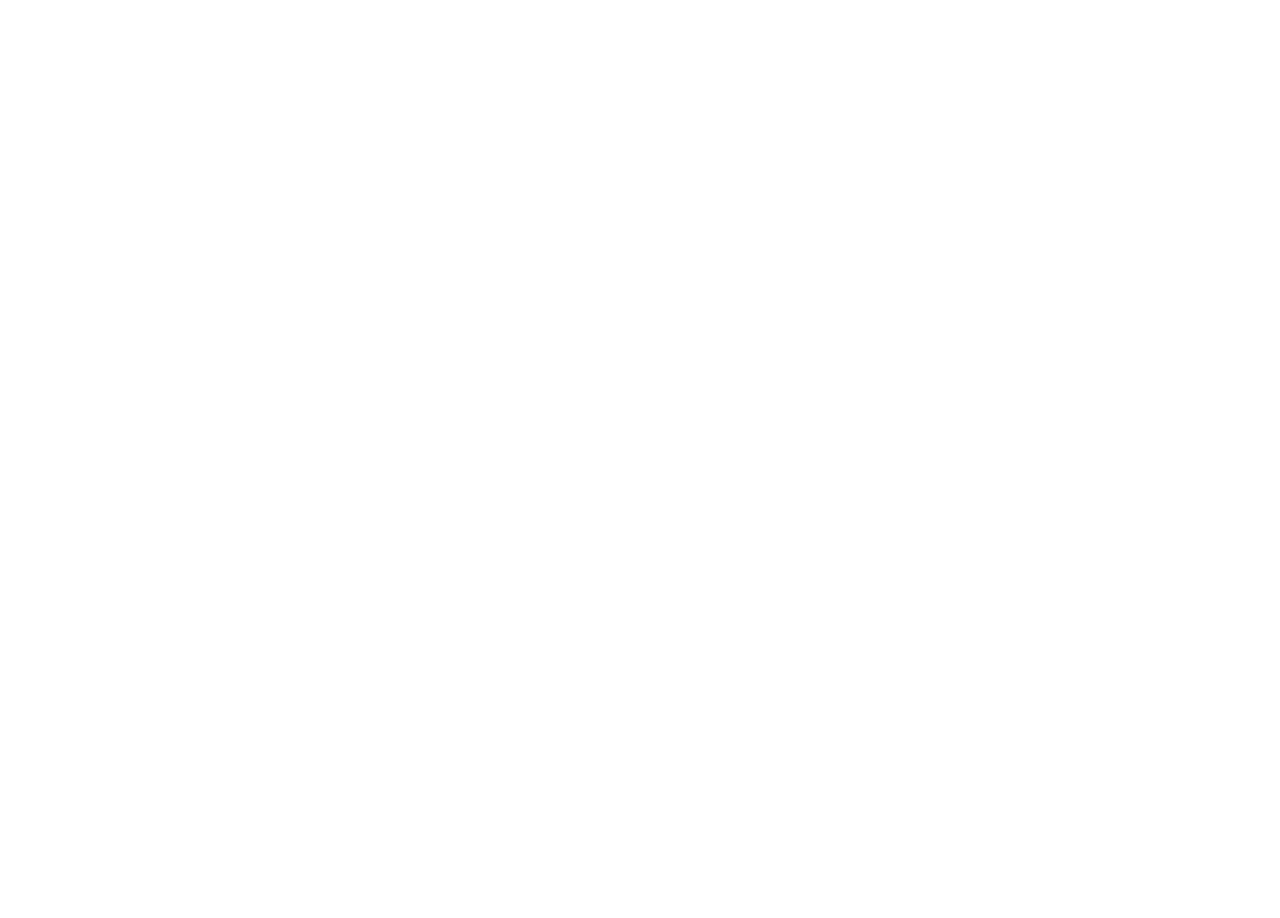
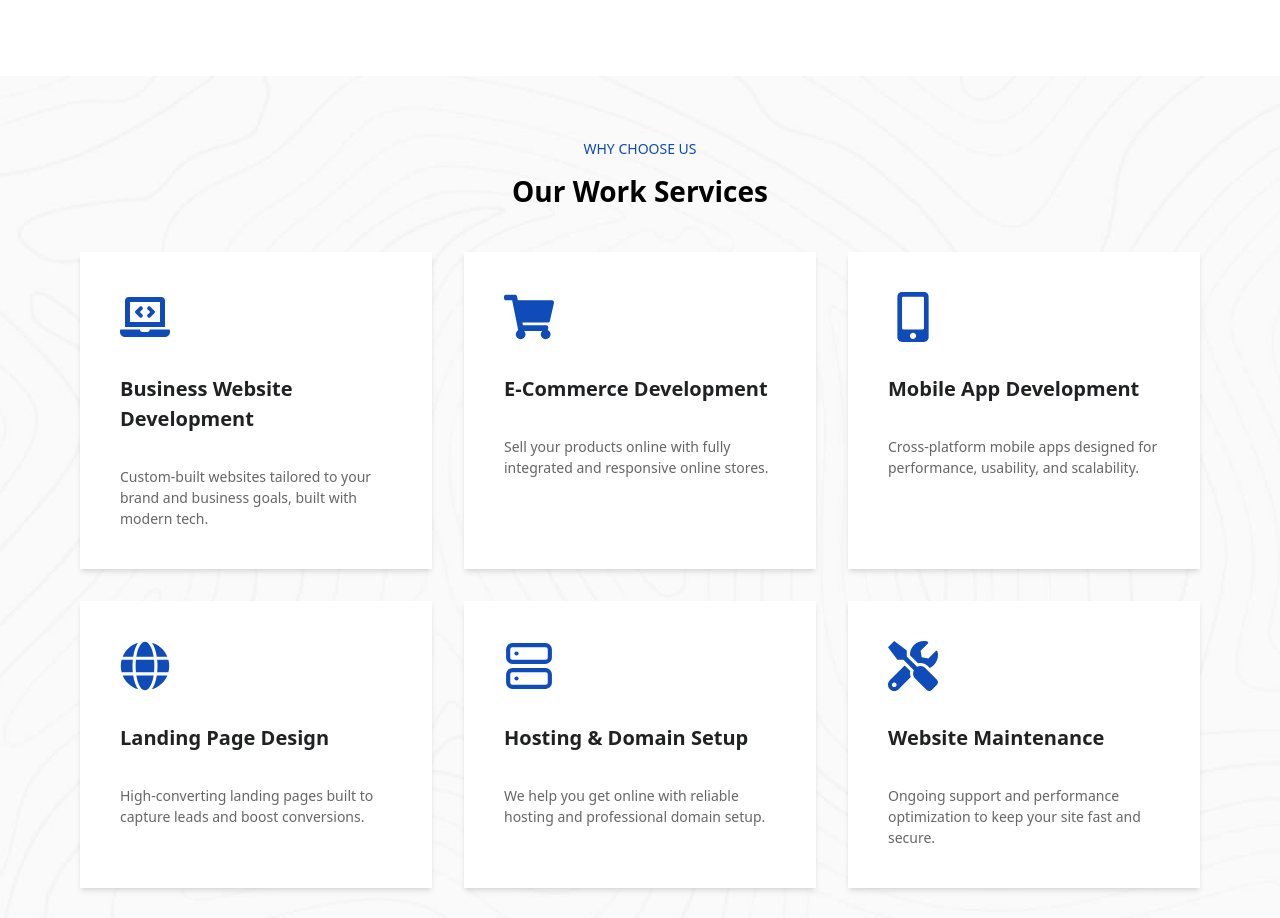
Before and after one commit to spanzyteo/codextec, a React (Vite) app: page / in a window 1280 px wide. Shown: the part 2360-3278 px from the top of the page. Before the commit the page ends 2436 px from the top, so only its background shows below. Built offline with nearby package versions, Linux system fonts and the light colour scheme.

Commit message:
create ServiceSection

```diff
--- /dev/null
+++ b/src/Components/Home/ServiceSection.tsx
@@ -0,0 +1,44 @@
+import { workService } from '../../utils/workService'
+
+const ServiceSection = () => {
+  return (
+    <div
+      style={{
+        backgroundImage: 'url(/wallpaper.jpg)',
+        backgroundSize: 'cover',
+        backgroundPosition: 'center',
+        backgroundRepeat: 'no-repeat',
+      }}
+      className="flex flex-col pt-[60px] pb-[30px] mx-auto px-5 md:px-20"
+    >
+      <h2 className="text-center text-[14px] leading-[26px] text-[#0F4BB9] font-medium">
+        WHY CHOOSE US
+      </h2>
+      <h1 className="font-bold text-[28px] text-center mt-2">
+        Our Work Services
+      </h1>
+      <div className="mt-10 w-full grid grid-cols-1 sm:grid-cols-2 lg:grid-cols-3 gap-8">
+        {workService.map((item) => {
+          const Icon = item.icon
+          return (
+            <div key={item.id} className="flex">
+              <div className="bg-white p-4 gap-4 shadow-md w-full flex flex-col h-full">
+                <div className="flex flex-col p-6 gap-8 hover:bg-[#0F4BB9] group cursor-pointer transition-all duration-500 ease-in-out h-full">
+                  <Icon className="h-[50px] w-[50px] text-[#0f4bb9] group-hover:text-white" />
+                  <h1 className="font-bold text-[20px] text-[#202122] group-hover:text-white">
+                    {item.title}
+                  </h1>
+                  <h1 className="text-[14px] text-[#666666] group-hover:text-white">
+                    {item.description}
+                  </h1>
+                </div>
+              </div>
+            </div>
+          )
+        })}
+      </div>
+    </div>
+  )
+}
+
+export default ServiceSection
--- a/src/Home.tsx
+++ b/src/Home.tsx
@@ -1,6 +1,7 @@
 import AboutSection from "./Components/Home/AboutSection"
 import Banner from "./Components/Home/Banner"
 import SecondBanner from "./Components/Home/SecondBanner"
+import ServiceSection from "./Components/Home/ServiceSection"
 
 const Home = () => {
   return (
@@ -8,6 +9,7 @@
      <Banner />
      <SecondBanner />
      <AboutSection />
+     <ServiceSection />
     </>
   )
 }
--- /dev/null
+++ b/src/utils/workService.ts
@@ -0,0 +1,61 @@
+import { IconType } from 'react-icons'
+import {
+  FaLaptopCode,
+  FaShoppingCart,
+  FaGlobe,
+  FaMobileAlt,
+  FaTools,
+} from 'react-icons/fa'
+import { FiServer } from 'react-icons/fi'
+
+export interface WorkServiceData {
+  id: number
+  icon: IconType
+  title: string
+  description: string
+}
+
+export const workService: WorkServiceData[] = [
+  {
+    id: 1,
+    icon: FaLaptopCode,
+    title: 'Business Website Development',
+    description:
+      'Custom-built websites tailored to your brand and business goals, built with modern tech.',
+  },
+  {
+    id: 2,
+    icon: FaShoppingCart,
+    title: 'E-Commerce Development',
+    description:
+      'Sell your products online with fully integrated and responsive online stores.',
+  },
+  {
+    id: 3,
+    icon: FaMobileAlt,
+    title: 'Mobile App Development',
+    description:
+      'Cross-platform mobile apps designed for performance, usability, and scalability.',
+  },
+  {
+    id: 4,
+    icon: FaGlobe,
+    title: 'Landing Page Design',
+    description:
+      'High-converting landing pages built to capture leads and boost conversions.',
+  },
+  {
+    id: 5,
+    icon: FiServer,
+    title: 'Hosting & Domain Setup',
+    description:
+      'We help you get online with reliable hosting and professional domain setup.',
+  },
+  {
+    id: 6,
+    icon: FaTools,
+    title: 'Website Maintenance',
+    description:
+      'Ongoing support and performance optimization to keep your site fast and secure.',
+  },
+]
```
Also changed, not shown: public/wallpaper.jpg (added).
